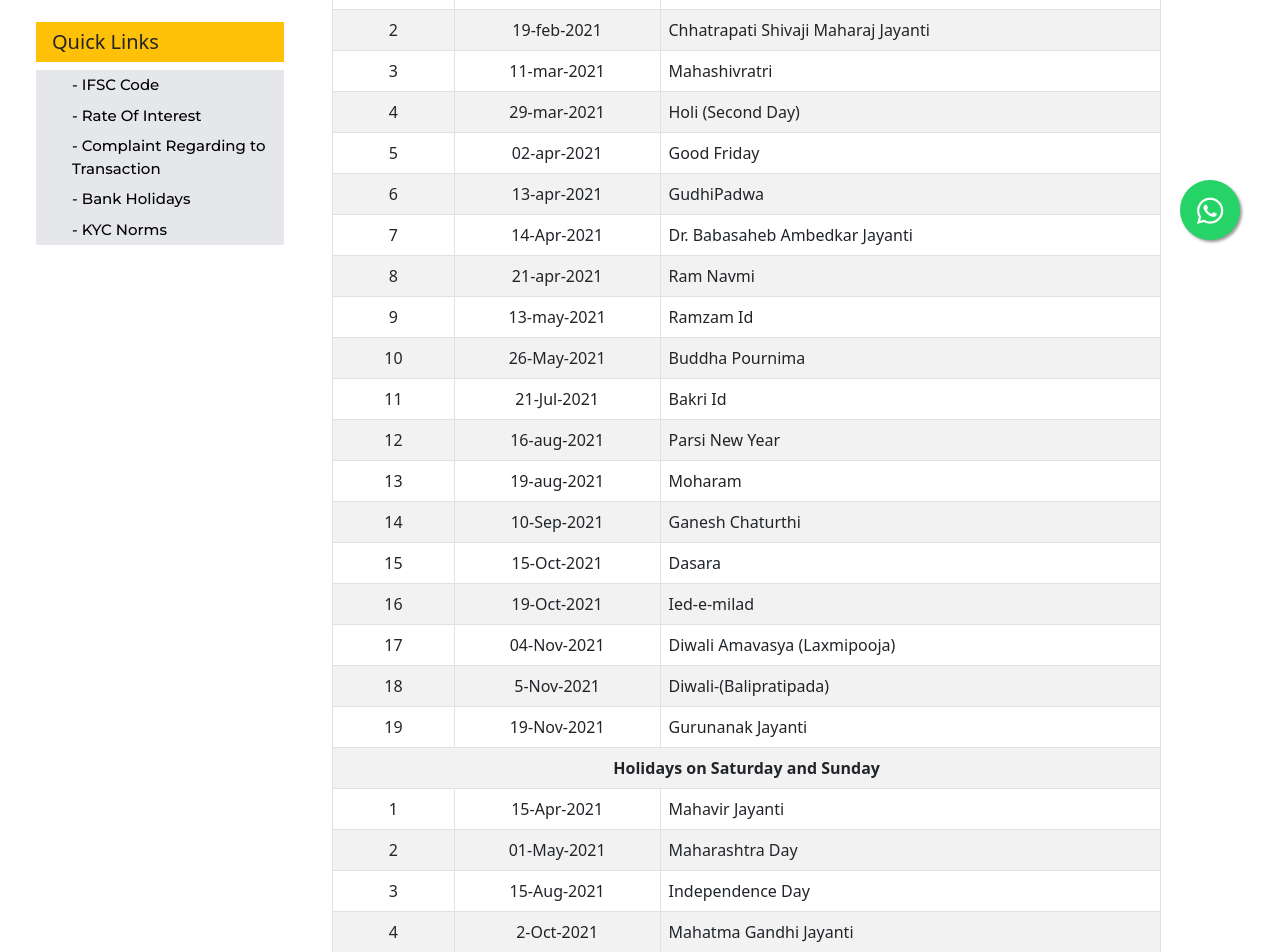
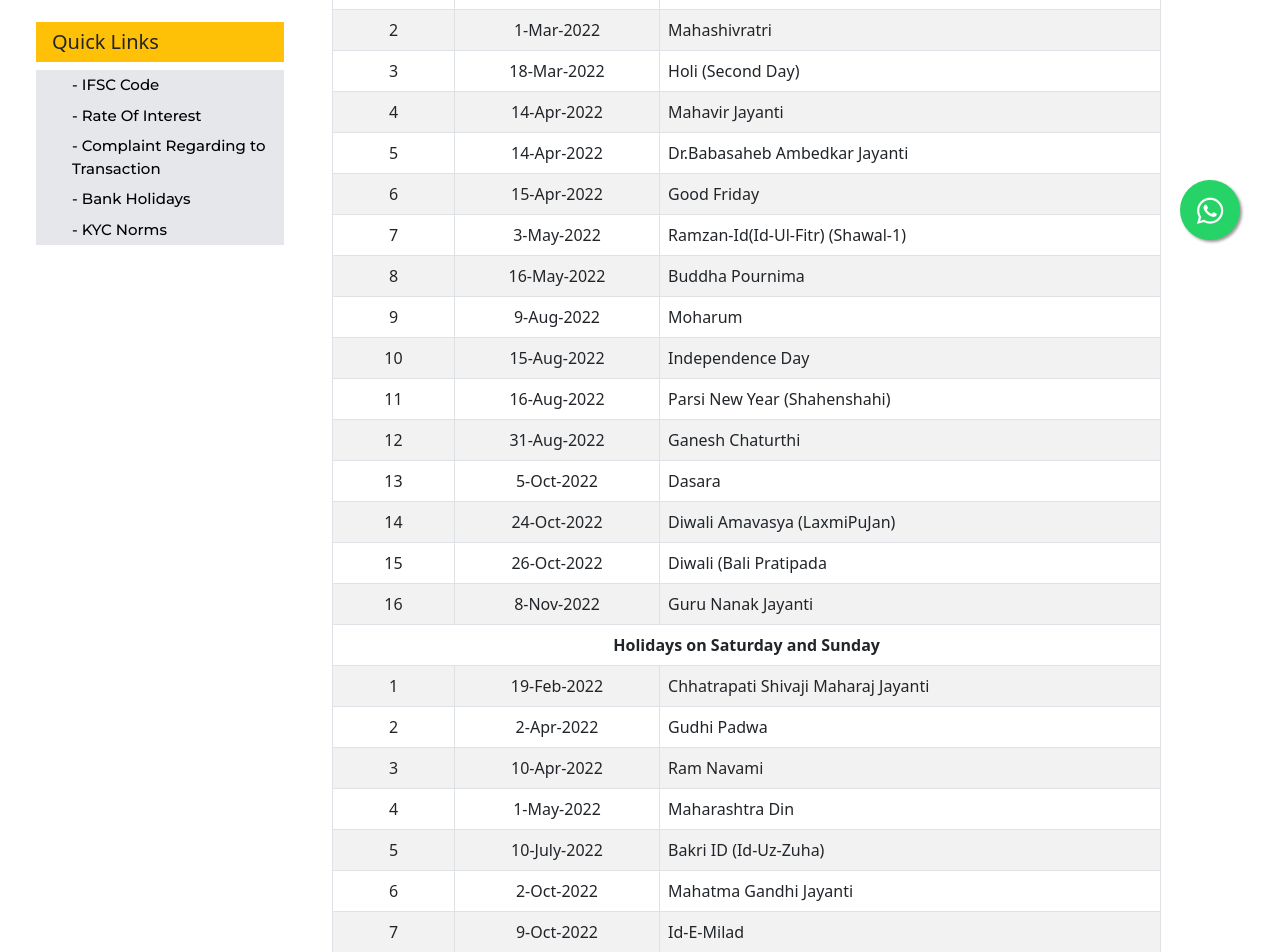
Before and after one commit to Omkaroj1242/Nidhi_Bank, a React (Create React App) app: page /#/BankHolidays in a window 1280 px wide. Shown: the part 520-1472 px from the top of the page. Built offline with nearby package versions, Linux system fonts and the light colour scheme.

Commit message:
minor changes

```diff
--- a/src/Components/Carousel/CarouselComp.js
+++ b/src/Components/Carousel/CarouselComp.js
@@ -23,7 +23,7 @@ const CarouselComp = () => {
                 <Carousel.Item>
                     <img
                         className="flex justify-center items-center img-fluid"
-                        src="/Images/poster1.jpg"
+                        src="/Images/poster1.jpeg"
                         alt="First slide"
                     />
                 </Carousel.Item>
--- a/src/Components/Faq/Faq.js
+++ b/src/Components/Faq/Faq.js
@@ -1,5 +1,6 @@
 import React from "react";
 import Accordion from "react-bootstrap/Accordion";
+import { NavLink } from "react-router-dom";
 
 const Faq = () => {
   return (
@@ -99,7 +100,7 @@ const Faq = () => {
               <p>Banks create a customer profile based on details about the customer like social/financial status, nature of business activity, information about his clients' business and their location, the purpose and reason for opening the account, the expected origin of the funds to be used within the relationship and details of occupation/employment, sources of wealth or income, expected monthly remittance, expected monthly withdrawals etc. When the transactions in the account are observed not consistent with the profile, bank may ask for any additional details / documents as required. This is just to confirm that the account is not being used for any Money Laundering/Terrorist/Criminal activities.</p>
 
               <p className="font-bold">Q.3. What is the detailed list of required documents under KYC?</p>
-              <p>To get the detailed list of the documents that the bank can ask, Click Here.</p>
+              <p>To get the detailed list of the documents that the bank can ask, <NavLink to="/KycNorms" className="font-myFont" href="#quicklinks">Click here</NavLink></p>
 
               <p className="font-bold">Q.4. Can my wife who is not having any address proof in her name, open an account with the bank?</p>
               <p>Yes. In such cases where the utility bills required for address verification are not in the name of the person who wants to open an account ( close relatives, e.g. wife, son, daughter and daughter and parents etc. who live with their husband, father/mother and son, as the case may be) , an identity document and a utility bill of the relative with whom the prospective customer is living along with a declaration from the relative that the said person (prospective customer) wanting to open an account is a relative and is staying with him/her is acceptable. As supplementary evidence bank may ask for a letter received through post for further confirmation.</p>
--- a/src/Components/Notice/Notice.js
+++ b/src/Components/Notice/Notice.js
@@ -129,18 +129,10 @@ const Notice = () => {
                             branch or head office bricks immediately.
                         </li>
                         <li className="max-w-4xl text-left py-2 mx-4">
-                            You need an e-mail / s.M. Have you received an SMS /
-                            Phone call, have you won the lottery or are you now
-                            offered a cheaper fund for your business or you will
-                            receive a lot of money from abroad and it will be
-                            given to you after giving your bank account and ATM
-                            card information cvv number. Beliving this is a lie
-                            no matter how attractive it may be. Also for
-                            verification of account, complete information of
-                            your account, information on ATM card, cvv number, O.
-                            T. P. No such phone call is ever made by Manmandir Co
-                            Bank Vita to any branch or head office Vita. E-mail /
-                            s showing the lure of money. M. Don't be fooled by l
+                            <b>Do not share your account information, information on ATM card, cvv number, OTP.
+                            No such phone call is ever made by any branch of Manmandir Co
+                            Bank Vita.</b> E-mail /
+                            sms showing the lure of money. Don't be fooled by sms / email
                             / calls.
                         </li>
                     </ol>
--- a/src/Components/PersonalBankingLinks/Deposit.js
+++ b/src/Components/PersonalBankingLinks/Deposit.js
@@ -8,7 +8,7 @@ const Deposit = () => {
             <section style={{ paddingTop: "53px"}}>
                 <img
                     className="flex justify-center items-center mx-auto pt-5 my_bg img-fluid"
-                    src="/Images/poster1.jpg"
+                    src="/Images/poster1.jpeg"
                     style={{ height: "300px", width: "100%" }}
                     alt="First slide"
                 />
--- a/src/Components/QuickLinks/BankHolidays.js
+++ b/src/Components/QuickLinks/BankHolidays.js
@@ -33,119 +33,96 @@ const BankHolidays = () => {
                                 </tr>
                                     <tr>
                                         <td class="tblifsc text-center">1</td>
-                                        <td class="tblifsc text-center">26-Jan-21</td>
+                                        <td class="tblifsc text-center">26-Jan-2022</td>
                                         <td class="tblifsc1">Republic Day</td>
                                     </tr>
 
                                     <tr>
                                         <td class="tblifsc text-center">2</td>
-                                        <td class="tblifsc text-center">19-feb-2021</td>
-                                        <td class="tblifsc1">Chhatrapati Shivaji Maharaj Jayanti</td>
+                                        <td class="tblifsc text-center">1-Mar-2022</td>
+                                        <td class="tblifsc1">Mahashivratri </td>
                                     </tr>
                                     <tr>
                                         <td class="tblifsc text-center">3</td>
-                                        <td class="tblifsc text-center">11-mar-2021</td>
-                                        <td class="tblifsc1">Mahashivratri</td>
+                                        <td class="tblifsc text-center">18-Mar-2022</td>
+                                        <td class="tblifsc1">Holi (Second Day)</td>
                                     </tr>
                                     <tr>
                                         <td class="tblifsc text-center">4</td>
-                                        <td class="tblifsc text-center">29-mar-2021</td>
-                                        <td class="tblifsc1">Holi (Second Day)</td>
+                                        <td class="tblifsc text-center">14-Apr-2022</td>
+                                        <td class="tblifsc1">Mahavir Jayanti</td>
                                     </tr>
 
                                     <tr>
                                         <td class="tblifsc text-center">5</td>
-                                        <td class="tblifsc text-center">02-apr-2021</td>
+                                        <td class="tblifsc text-center">14-Apr-2022</td>
+                                        <td class="tblifsc1">Dr.Babasaheb Ambedkar Jayanti </td>
+                                    </tr>
+
+                                    <tr>
+                                        <td class="tblifsc text-center">6</td>
+                                        <td class="tblifsc text-center">15-Apr-2022</td>
                                         <td class="tblifsc1">Good Friday</td>
                                     </tr>
 
                                     <tr>
-                                        <td class="tblifsc text-center">6</td>
-                                        <td class="tblifsc text-center">13-apr-2021</td>
-                                        <td class="tblifsc1">GudhiPadwa</td>
-                                    </tr>
-
-                                    <tr>
                                         <td class="tblifsc text-center">7</td>
-                                        <td class="tblifsc text-center">14-Apr-2021</td>
-                                        <td class="tblifsc1">Dr. Babasaheb Ambedkar Jayanti</td>
+                                        <td class="tblifsc text-center">3-May-2022</td>
+                                        <td class="tblifsc1">Ramzan-Id(Id-Ul-Fitr) (Shawal-1)</td>
                                     </tr>
 
                                     <tr>
                                         <td class="tblifsc text-center">8</td>
-                                        <td class="tblifsc text-center">21-apr-2021</td>
-                                        <td class="tblifsc1">Ram Navmi</td>
+                                        <td class="tblifsc text-center">16-May-2022</td>
+                                        <td class="tblifsc1">Buddha Pournima</td>
                                     </tr>
 
                                     <tr>
                                         <td class="tblifsc text-center">9</td>
-                                        <td class="tblifsc text-center">13-may-2021</td>
-                                        <td class="tblifsc1">Ramzam Id</td>
+                                        <td class="tblifsc text-center">9-Aug-2022</td>
+                                        <td class="tblifsc1">Moharum</td>
                                     </tr>
 
                                     <tr>
                                         <td class="tblifsc text-center">10</td>
-                                        <td class="tblifsc text-center">26-May-2021</td>
-                                        <td class="tblifsc1">Buddha Pournima</td>
+                                        <td class="tblifsc text-center">15-Aug-2022</td>
+                                        <td class="tblifsc1"> Independence Day </td>
                                     </tr>
 
                                     <tr>
                                         <td class="tblifsc text-center">11</td>
-                                        <td class="tblifsc text-center">21-Jul-2021</td>
-                                        <td class="tblifsc1">Bakri Id</td>
+                                        <td class="tblifsc text-center">16-Aug-2022</td>
+                                        <td class="tblifsc1">Parsi New Year (Shahenshahi) </td>
                                     </tr>
 
                                     <tr>
                                         <td class="tblifsc text-center">12</td>
-                                        <td class="tblifsc text-center">16-aug-2021</td>
-                                        <td class="tblifsc1">Parsi New Year</td>
+                                        <td class="tblifsc text-center">31-Aug-2022</td>
+                                        <td class="tblifsc1">Ganesh Chaturthi</td>
                                     </tr>
 
                                     <tr>
                                         <td class="tblifsc text-center">13</td>
-                                        <td class="tblifsc text-center">19-aug-2021</td>
-                                        <td class="tblifsc1">Moharam</td>
+                                        <td class="tblifsc text-center">5-Oct-2022</td>
+                                        <td class="tblifsc1">Dasara </td>
                                     </tr>
 
                                     <tr>
                                         <td class="tblifsc text-center">14</td>
-                                        <td class="tblifsc text-center">10-Sep-2021</td>
-                                        <td class="tblifsc1">Ganesh Chaturthi</td>
+                                        <td class="tblifsc text-center">24-Oct-2022</td>
+                                        <td class="tblifsc1">Diwali Amavasya (LaxmiPuJan)</td>
                                     </tr>
 
                                     <tr>
                                         <td class="tblifsc text-center">15</td>
-                                        <td class="tblifsc text-center">15-Oct-2021</td>
-                                        <td class="tblifsc1">Dasara</td>
+                                        <td class="tblifsc text-center">26-Oct-2022</td>
+                                        <td class="tblifsc1">Diwali (Bali Pratipada</td>
                                     </tr>
-
-
 
                                     <tr>
                                         <td class="tblifsc text-center">16</td>
-                                        <td class="tblifsc text-center">19-Oct-2021</td>
-                                        <td class="tblifsc1">Ied-e-milad</td>
-                                    </tr>
-
-
-
-
-                                    <tr>
-                                        <td class="tblifsc text-center">17</td>
-                                        <td class="tblifsc text-center">04-Nov-2021</td>
-                                        <td class="tblifsc1">Diwali Amavasya (Laxmipooja)</td>
-                                    </tr>
-
-                                    <tr>
-                                        <td class="tblifsc text-center">18</td>
-                                        <td class="tblifsc text-center">5-Nov-2021</td>
-                                        <td class="tblifsc1">Diwali-(Balipratipada)</td>
-                                    </tr>
-
-                                    <tr>
-                                        <td class="tblifsc text-center">19</td>
-                                        <td class="tblifsc text-center">19-Nov-2021</td>
-                                        <td class="tblifsc1">Gurunanak Jayanti</td>
+                                        <td class="tblifsc text-center">8-Nov-2022</td>
+                                        <td class="tblifsc1">Guru Nanak Jayanti</td>
                                     </tr>
 
                                     <tr>
@@ -153,29 +130,47 @@ const BankHolidays = () => {
                                     </tr>
                                     <tr>
                                         <td class="tblifsc text-center">1</td>
-                                        <td class="tblifsc text-center">15-Apr-2021</td>
-                                        <td align="right" class="tblifsc"><div align="left">Mahavir Jayanti</div></td>
+                                        <td class="tblifsc text-center">19-Feb-2022</td>
+                                        <td align="right" class="tblifsc"><div align="left"> Chhatrapati Shivaji Maharaj Jayanti </div></td>
                                     </tr>
                                     <tr>
                                         <td class="tblifsc text-center">2</td>
-                                        <td class="tblifsc text-center">01-May-2021</td>
-                                        <td align="right" class="tblifsc"><div align="left">Maharashtra Day</div></td>
+                                        <td class="tblifsc text-center">2-Apr-2022</td>
+                                        <td align="right" class="tblifsc"><div align="left">Gudhi Padwa</div></td>
                                     </tr>
                                     <tr>
                                         <td class="tblifsc text-center">3</td>
-                                        <td class="tblifsc text-center">15-Aug-2021</td>
-                                        <td class="tblifsc"><div align="left">Independence Day</div></td>
+                                        <td class="tblifsc text-center">10-Apr-2022</td>
+                                        <td class="tblifsc"><div align="left">Ram Navami</div></td>
                                     </tr>
 
                                     <tr>
                                         <td class="tblifsc text-center">4</td>
-                                        <td class="tblifsc text-center">2-Oct-2021</td>
-                                        <td class="tblifsc"><div align="left">Mahatma Gandhi Jayanti</div></td>
+                                        <td class="tblifsc text-center">1-May-2022</td>
+                                        <td class="tblifsc"><div align="left">Maharashtra Din</div></td>
                                     </tr>
 
                                     <tr>
                                         <td class="tblifsc text-center">5</td>
-                                        <td class="tblifsc text-center">25-Dec-2021</td>
+                                        <td class="tblifsc text-center">10-July-2022</td>
+                                        <td class="tblifsc"><div align="left">Bakri ID (Id-Uz-Zuha)</div></td>
+                                    </tr>
+
+                                    <tr>
+                                        <td class="tblifsc text-center">6</td>
+                                        <td class="tblifsc text-center">2-Oct-2022</td>
+                                        <td class="tblifsc"><div align="left"> Mahatma Gandhi Jayanti </div></td>
+                                    </tr>
+
+                                    <tr>
+                                        <td class="tblifsc text-center">7</td>
+                                        <td class="tblifsc text-center">9-Oct-2022</td>
+                                        <td class="tblifsc"><div align="left">Id-E-Milad </div></td>
+                                    </tr>
+
+                                    <tr>
+                                        <td class="tblifsc text-center">8</td>
+                                        <td class="tblifsc text-center">25-Dec-2022</td>
                                         <td class="tblifsc"><div align="left">Christmas</div></td>
                                     </tr>
 
@@ -184,7 +179,7 @@ const BankHolidays = () => {
                                     </tr>
                                     <tr>
                                         <td class="tblifsc text-center">1</td>
-                                        <td class="tblifsc text-center">1-Apr-2021</td>
+                                        <td class="tblifsc text-center">1-Apr-2022</td>
                                         <td align="right" class="tblifsc"><div align="left">Year End Closing</div></td>
                                     </tr>
 
```
Also changed, not shown: public/Images/poster1.jpeg (added), 1 other file (tests, documents, lock files or other folders).
